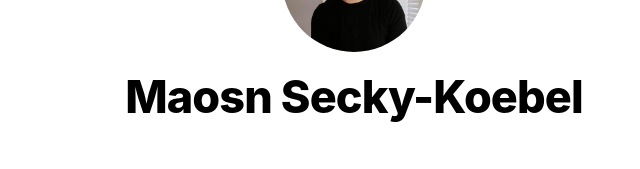
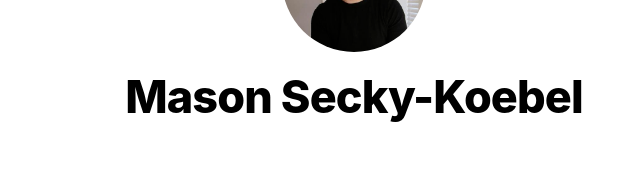
Before and after one commit to mseckykoebel/website, a Next.js app: page / in a window 1280 px wide. Shown: the part 146-315 px from the top of the page, without its empty margins (286-926 px from the left). Built offline with nearby package versions, Linux system fonts and the light colour scheme.

Commit message:
Title and name

```diff
--- a/components/layout.tsx
+++ b/components/layout.tsx
@@ -4,8 +4,8 @@ import styles from "./layout.module.css";
 import utilStyles from "../styles/utils.module.css";
 import Link from "next/link";
 
-const name = "Maosn Secky-Koebel";
-export const siteTitle = "Next.js Sample Website";
+const name = "Mason Secky-Koebel";
+export const siteTitle = "Mason Secky-Koebel";
 
 export default function Layout({
   children,
```
